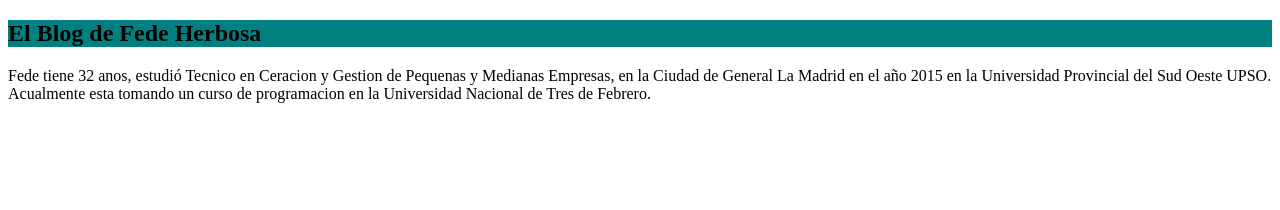
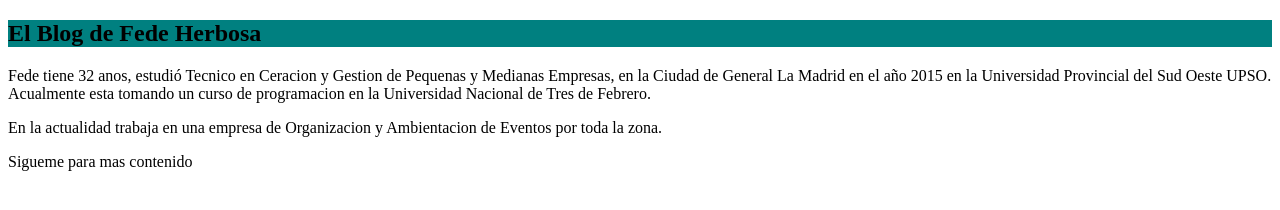
Before and after one commit to fede6892/Probando-Ramas-y-Merge-, a plain HTML site: page index.html in a window 1280 px wide. Drawn offline with Linux system fonts and the light colour scheme.

Commit message:
completo informacion del blog

```diff
--- a/index.html
+++ b/index.html
@@ -11,5 +11,12 @@
 
     <p>Fede tiene 32 anos, estudió Tecnico en Ceracion y Gestion de Pequenas y Medianas Empresas, en la Ciudad de General La Madrid en el año 2015 en la Universidad Provincial del Sud Oeste UPSO.
     Acualmente esta tomando un curso de programacion en la Universidad Nacional de Tres de Febrero.</p>
+    <p>
+        En la actualidad trabaja en una empresa de Organizacion y
+        Ambientacion de Eventos por toda la zona.
+    </p>
+    <p>
+        Sigueme para mas contenido
+    </p>
 </body>
 </html>
```
